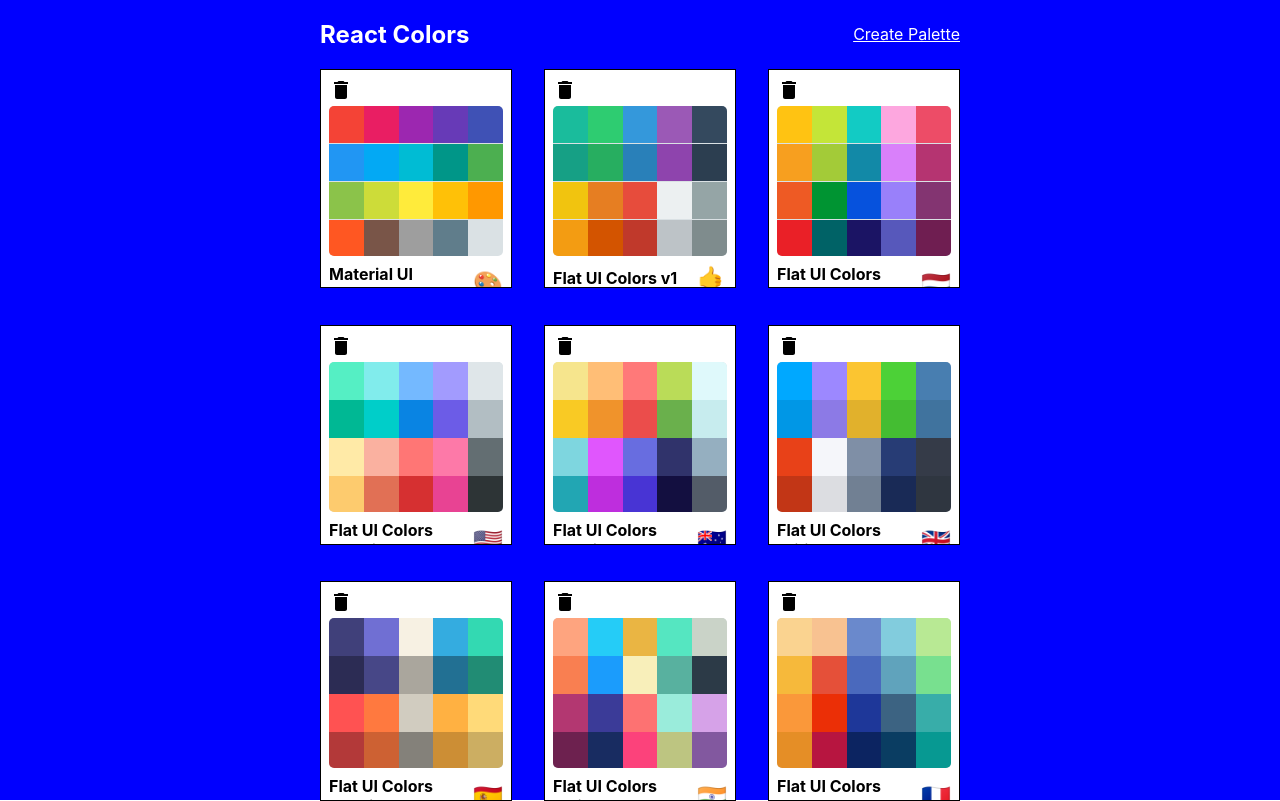
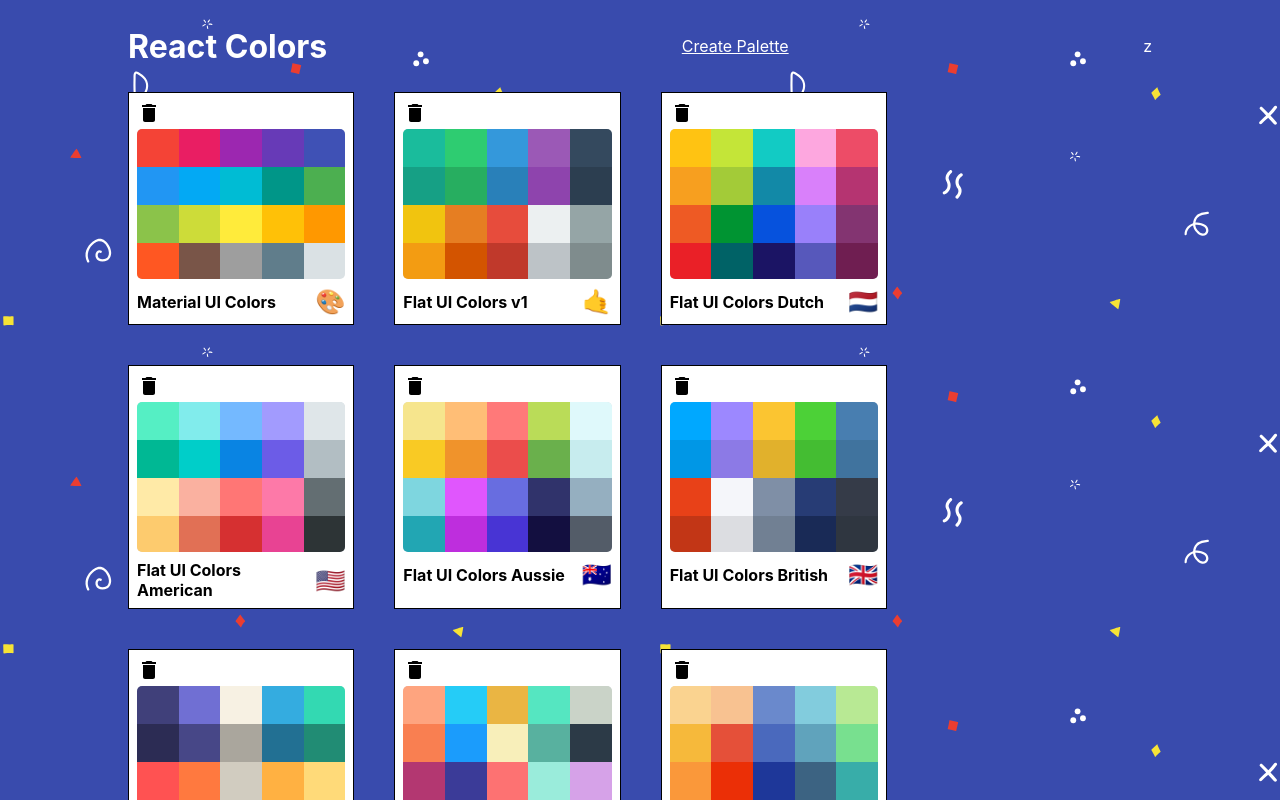
Before and after one commit to chadtarpey615/color-project, a React (Create React App) app: page / in a window 1280 px wide. Built offline with nearby package versions, Linux system fonts and the light colour scheme.

Commit message:
add delete confirmation dialog

```diff
--- a/src/App.js
+++ b/src/App.js
@@ -62,7 +62,10 @@
         <Route
           exact path="/"
           render={routeProps => (
-            <PaletteList palettes={this.state.palettes} deletePalette={this.deletePalette}{...routeProps} />)} />
+            <PaletteList
+             palettes={this.state.palettes}
+              deletePalette={this.deletePalette}
+              {...routeProps} />)} />
 
 
         <Route
--- a/src/MiniPalette.js
+++ b/src/MiniPalette.js
@@ -13,7 +13,7 @@
     }
     deletePalette(e){
         e.stopPropagation();
-        this.props.handleDelete(this.props.palette.id)
+        this.props.openDialog(this.props.id)
     }
     render(){
     const { classes, paletteName, emoji, colors, handleClick  } = this.props;
--- a/src/PaletteList.js
+++ b/src/PaletteList.js
@@ -1,7 +1,19 @@
 import React, { Component } from 'react';
-import {Link} from "react-router-dom";
+import { Link } from "react-router-dom";
 import MiniPalette from './MiniPalette';
+import Dialog from "@material-ui/core/Dialog";
+import List from "@material-ui/core/List";
+import ListItem from "@material-ui/core/ListItem";
+import ListItemAvatar from "@material-ui/core/ListItemAvatar";
+import Avatar from "@material-ui/core/Avatar";
+import ListItemText from "@material-ui/core/ListItemText";
+import CheckIcon from "@material-ui/icons/Check";
+import CloseIcon from "@material-ui/icons/Close";
+import DialogTitle from "@material-ui/core/DialogTitle";
+import { CSSTransition, TransitionGroup } from "react-transition-group";
 import { withStyles } from "@material-ui/styles";
+import blue from "@material-ui/core/colors/blue";
+import red from "@material-ui/core/colors/red";
 import styles from "./styles/PaletteListStyles";
 
 
@@ -9,29 +21,84 @@
 
 
 class PaletteList extends Component {
+    constructor(props) {
+        super(props);
+        this.state = {
+            openDeleteDialog: false,
+            deletingId: ""
+        }
+
+        this.openDialog = this.openDialog.bind(this);
+        this.closeDialog = this.closeDialog.bind(this);
+        this.handleDelete = this.handleDelete.bind(this);
+    }
+    openDialog(id) {
+        this.setState = { openDeleteDialog: true, deletingId: id }
+    }
+    closeDialog() {
+        this.setState = { openDeleteDialog: false, deletingId: "delete" }
+
+    }
+
     goToPalette(id) {
         this.props.history.push(`/palette/${id}`)
     }
+    handleDelete() {
+        this.props.deletePalette(this.state.deletingId);
+        this.closeDialog();
+    }
     render() {
         const { palettes, classes, deletePalette } = this.props
+        const {openDeleteDialog, deletingId} = this.state
         return (
             <div className={classes.root}>
                 <div className={classes.container}>
                     <nav className={classes.nav}>
-                        <h1>React Colors</h1>
-                        <Link to="/palette/new">Create Palette</Link>
+                        <h1 className={classes.heading} >React Colors</h1>
+                        <Link to="/palette/new">Create Palette</Link>z
                     </nav>
-                    <div className={classes.palettes}>
-
+                    <div >
+                        <TransitionGroup className={classes.palettes}>
                             {palettes.map(palette => (
+                                <CSSTransition
+                                    key={palette.id}
+                                    classNames="fade" timeout={500}>
                                     <MiniPalette
                                         {...palette}
                                         handleClick={() => this.goToPalette(palette.id)}
-                                  handleDelete={deletePalette}
+                                        // handleDelete={deletePalette}
+                                        openDialog={this.openDialog}
                                         key={palette.id}
-                                  id={palette.id}/>
+                                        id={palette.id} />
+                                </CSSTransition>
                             ))}
+                        </TransitionGroup>
                     </div>
+                    <Dialog
+                        open={openDeleteDialog}
+                        aria-labelledby="delete-dialog-title"
+                        onClose={this.closeDialog}
+                    >
+                        <DialogTitle id="delete-dialog">Delete This Palette</DialogTitle>
+                        <List>
+                            <ListItem button onClick={this.handleDelete}>
+                                <ListItemAvatar>
+                                    <Avatar style={{ backgroundColor: blue[100], color: blue[600] }}>
+                                        <CheckIcon />
+                                    </Avatar>
+                                </ListItemAvatar>
+                                <ListItemText primary="Delete" />
+                            </ListItem>
+                            <ListItem button onClick={this.closeDialog}>
+                                <ListItemAvatar>
+                                    <Avatar style={{ backgroundColor: red[100], color: red[600] }}>
+                                        <CloseIcon />
+                                    </Avatar>
+                                </ListItemAvatar>
+                                <ListItemText primary="Cancel" />
+                            </ListItem>
+                        </List>
+                    </Dialog>
                 </div>
             </div>
         )
--- a/src/styles/PaletteListStyles.js
+++ b/src/styles/PaletteListStyles.js
@@ -1,18 +1,43 @@
+import sizes from "./sizes";
+import bg from "./bg.svg";
+
 export default {
+    "@global": {
+        ".fade-exit": {
+            opacity: 1
+        },
+        ".fade-exit-active": {
+            opacity: 0,
+            transition: "opacity 500ms ease-out"
+        }
+    },
     root: {
-        backgroundColor: "blue",
         height: "100vh",
         display: "flex",
         alignItems: "flex-start",
-        justifyContent: "center"
+        justifyContent: "center",
+        // background by SVGBackground.com
+        backgroundColor: "#394bad",
+        backgroundImage: `url(${bg})`,
+         overflow: "scroll"
+    },
+    heading: {
+        fontSize: "2rem"
     },
     container: {
         width: "50%",
         display: "flex",
         alignItems: "flex-start",
         flexDirection: "column",
-        flexWrap: "wrap"
-    },
+        flexWrap: "wrap",
+        [sizes.down("xl")]: {
+            width: "80%"
+          },
+          [sizes.down("xs")]: {
+            width: "75%"
+          }
+        },
+
     nav: {
         display: "flex",
         width: "100%",
@@ -28,6 +53,13 @@
         width: "100%",
         display: "grid",
         gridTemplateColumns: "repeat(3, 30%)",
-        gridGap: "5%"
+        gridGap: "2.5rem",
+        [sizes.down("md")]: {
+            gridTemplateColumns: "repeat(2, 50%)"
+          },
+        [sizes.down("xs")]: {
+            gridTemplateColumns: "repeat(1, 100%)",
+            gridGap: "1.4rem"
+          }
     }
 }
```
Also changed, not shown: src/styles/bg.svg (added). Lines whose indentation alone changed are shown as unchanged.
